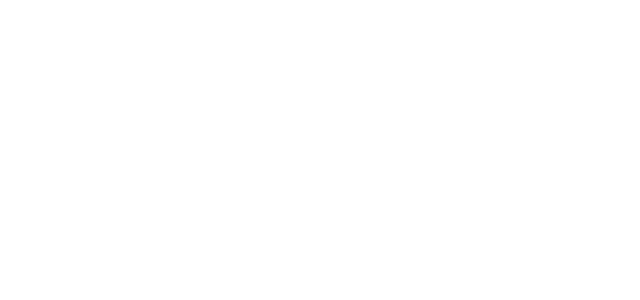
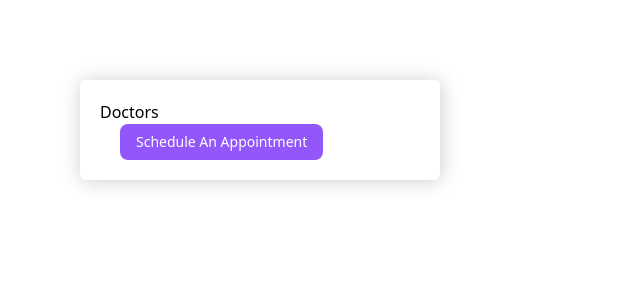
Before and after one commit to ayushshah31/BitNBuild, a React (Create React App) app in the folder client/: page /consult in a window 1280 px wide. Before the commit this address had no page. Shown: the top 300 px of the page, without its empty margins (0-640 px from the left). Built offline with nearby package versions, Linux system fonts and the light colour scheme.

Commit message:
doctors fetching

```diff
--- a/client/src/App.js
+++ b/client/src/App.js
@@ -4,6 +4,7 @@ import Login from './pages/Authentication/Login';
 import Register from './pages/Authentication/Register';
 import Landing from './pages/Landing/Landing';
 import VideoRoom from './pages/Consult/VideoRoom'
+import DoctorCard from "./pages/Consult/DoctorCard";
 
 function App() {
   return (
@@ -14,6 +15,7 @@ function App() {
        <Route path="/register" element={<Register />} />
        <Route path="/about" element={<About/>} />
        <Route path="/room" element={<VideoRoom />} />
+       <Route path="/consult" element={<DoctorCard />} />
      </Routes>
    </BrowserRouter>
   )
--- a/client/src/components/Navbar.jsx
+++ b/client/src/components/Navbar.jsx
@@ -40,7 +40,7 @@ export default function Navbar() {
                                 <a href="/#" className="block py-2 pl-3 pr-4 text-white hover:text-customLight">Home</a>
                             </li>
                             <li>
-                                <a href="/#" className="block py-2 pl-3 pr-4 text-white hover:text-customLight">Consult</a>
+                                <a href="/consult" className="block py-2 pl-3 pr-4 text-white hover:text-customLight">Consult</a>
                             </li>
                             <li>
                                 <a href="/#" className="block py-2 pl-3 pr-4 text-white hover:text-customLight">Book Lab Test</a>
--- /dev/null
+++ b/client/src/pages/Consult/AllDoctors.jsx
@@ -0,0 +1,9 @@
+import React from 'react'
+
+const AllDoctors = () => {
+  return (
+    <div>AllDoctors</div>
+  )
+}
+
+export default AllDoctors
--- /dev/null
+++ b/client/src/pages/Consult/DoctorCard.jsx
@@ -0,0 +1,30 @@
+import React from "react";
+import { useNavigate } from "react-router-dom";
+
+const Doctors = () => {
+  const navigate = useNavigate();
+
+  return (
+    <div className="flex m-5 p-5 justify-center content-center align-middle items-center">
+      <div className="w-full">
+        <div className="flex items-center">
+          <div className="hfull w-1/3 m-5 p-5">
+            <div className="shadow-ourshad rounded-md">
+              <div className="p-5">
+                <h1>Doctors</h1>
+                <button
+                  onClick={() => navigate("/room")}
+                  className="text-white bg-btn-left hover:bg-btn-right font-medium rounded-lg text-sm px-4 py-2 mx-5"
+                >
+                  Schedule An Appointment
+                </button>
+              </div>
+            </div>
+          </div>
+        </div>
+      </div>
+    </div>
+  );
+};
+
+export default Doctors;
```
